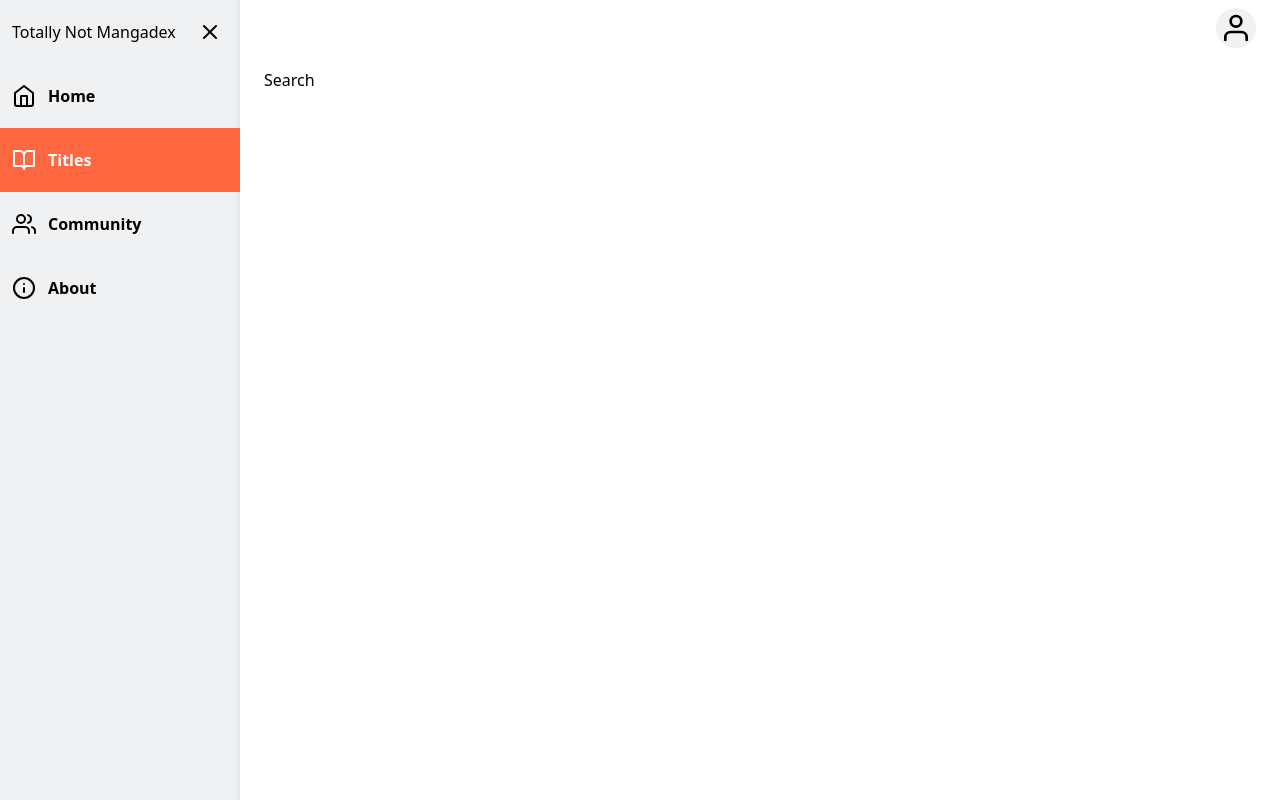
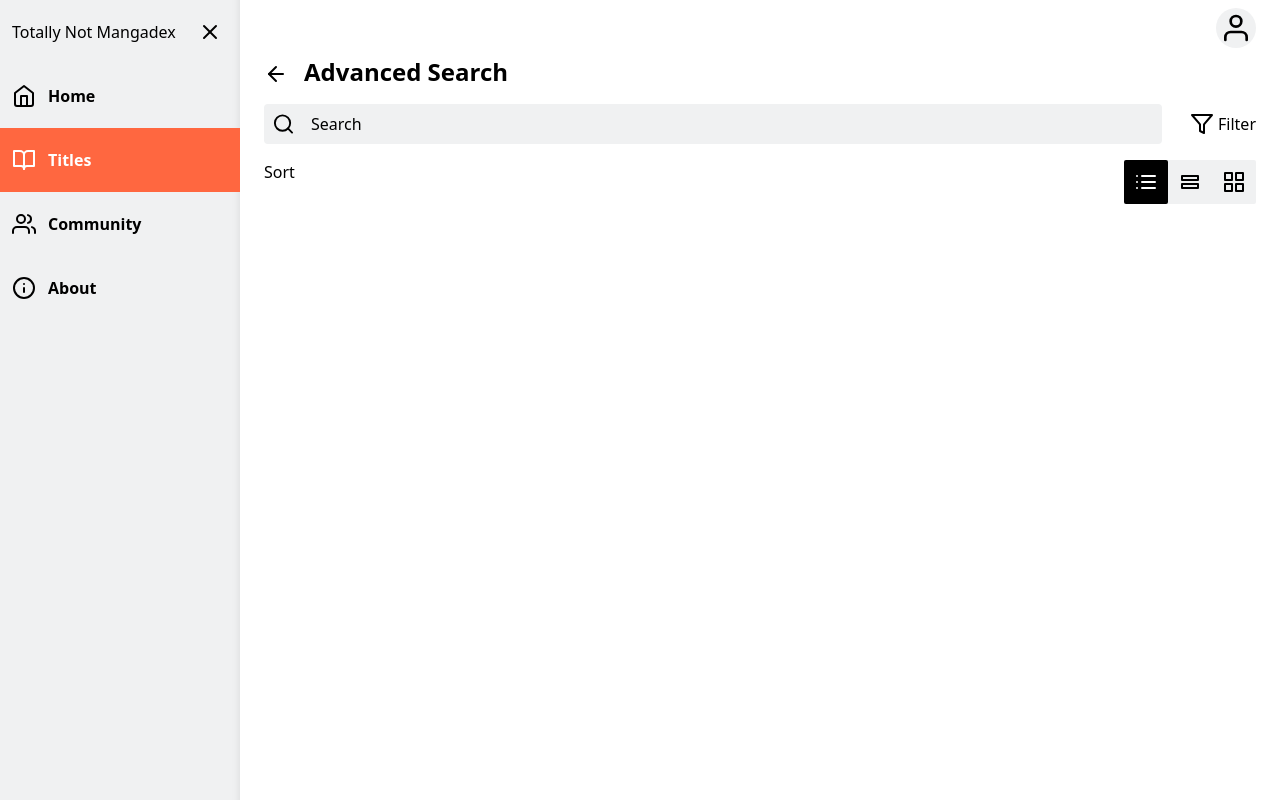
Before and after one commit to RafadanaM/mangadex-ui-practice, a React (Create React App) app: page /titles in a window 1280 px wide. Built offline with nearby package versions, Linux system fonts and the light colour scheme.

Commit message:
create list view buttons

```diff
--- /dev/null
+++ b/src/components/Buttons/ListViewButtons/ListViewButton.tsx
@@ -0,0 +1,50 @@
+import { FiGrid, FiList, FiPause } from 'react-icons/fi'
+import { ListView } from '../../../utils/types'
+
+/* eslint-disable jsx-a11y/no-static-element-interactions */
+/* eslint-disable jsx-a11y/click-events-have-key-events */
+
+interface ListViewButtonI {
+    type: ListView
+    selectedView: ListView
+    setSelectedView: React.Dispatch<React.SetStateAction<ListView>>
+}
+
+const ListViewButton = ({
+    type,
+    selectedView,
+    setSelectedView,
+}: ListViewButtonI) => {
+    const defaultStyle = 'icon transition-colors'
+
+    const active = () => (selectedView === type ? 'text-white' : 'text-black')
+
+    const renderIcon = () => {
+        switch (type) {
+            case 'dense':
+                return (
+                    <FiPause
+                        className={`${defaultStyle} transform rotate-90 ${active()}`}
+                    />
+                )
+            case 'cover-only':
+                return <FiGrid className={`${defaultStyle} ${active()}`} />
+
+            default:
+                return <FiList className={`${defaultStyle} ${active()}`} />
+        }
+    }
+
+    return (
+        <div
+            className={`w-11 h-11 flex items-center justify-center z-10 cursor-pointer ${
+                selectedView === type ? '' : 'hover:bg-gray-200'
+            } `}
+            onClick={() => setSelectedView(type)}
+        >
+            {renderIcon()}
+        </div>
+    )
+}
+
+export default ListViewButton
--- /dev/null
+++ b/src/components/Buttons/ListViewButtons/ListViewButtons.tsx
@@ -0,0 +1,44 @@
+import { useState } from 'react'
+import { ListView } from '../../../utils/types'
+import ListViewButton from './ListViewButton'
+
+const ListViewButtons = () => {
+    const [selectedView, setSelectedView] = useState<ListView>('normal')
+
+    const slider = () => {
+        switch (selectedView) {
+            case 'dense':
+                return 'left-11'
+            case 'cover-only':
+                return 'left-[5.5rem]'
+
+            default:
+                return 'left-0'
+        }
+    }
+
+    return (
+        <div className="flex items-center relative rounded-sm bg-secondary">
+            <div
+                className={`w-11 h-11 transition-all absolute left bg-black rounded-sm top-0 ${slider()}`}
+            />
+            <ListViewButton
+                type="normal"
+                selectedView={selectedView}
+                setSelectedView={setSelectedView}
+            />
+            <ListViewButton
+                type="dense"
+                selectedView={selectedView}
+                setSelectedView={setSelectedView}
+            />
+            <ListViewButton
+                type="cover-only"
+                selectedView={selectedView}
+                setSelectedView={setSelectedView}
+            />
+        </div>
+    )
+}
+
+export default ListViewButtons
--- a/src/components/Layout.tsx
+++ b/src/components/Layout.tsx
@@ -13,7 +13,7 @@ export const Layout = () => {
             <Sidebar isOpen={isOpen} setOpen={setIsOpen} />
             <div className="transition-all duration-300 flex flex-col flex-grow flex-shrink min-w-0">
                 <Navbar isOpen={isOpen} setOpen={setIsOpen} />
-                <div className="main-container flex-grow py-3">
+                <div className="main-container flex-grow pb-3">
                     <Outlet />
                 </div>
             </div>
--- a/src/index.css
+++ b/src/index.css
@@ -26,4 +26,8 @@
     .main-container {
         @apply container px-6 max-w-[1440px] mx-auto;
     }
+
+    .icon {
+        @apply w-6 h-6;
+    }
 }
--- a/src/pages/Home.tsx
+++ b/src/pages/Home.tsx
@@ -29,17 +29,17 @@ const Home: React.FC = () => {
         <>
             <div className="flex items-center justify-between mb-4">
                 <h2 className="font-semibold text-2xl">Seasonal</h2>
-                <FiArrowRight className="w-6 h-6" />
+                <FiArrowRight className="icon" />
             </div>
             <SeasonalSwiper />
             <div className="flex items-center justify-between mb-4 mt-10">
                 <h2 className="font-semibold text-2xl">Latest Updates</h2>
-                <FiArrowRight className="w-6 h-6" />
+                <FiArrowRight className="icon" />
             </div>
             <UpdateCards />
             <div className="flex items-center justify-between mb-4 mt-10">
                 <h2 className="font-semibold text-2xl">Recently Added</h2>
-                <FiArrowRight className="w-6 h-6" />
+                <FiArrowRight className="icon" />
             </div>
             <AddedSwiper />
         </>
--- a/src/pages/Title.tsx
+++ b/src/pages/Title.tsx
@@ -1,5 +1,39 @@
+import { FiArrowLeft, FiFilter, FiSearch } from 'react-icons/fi'
+import { useNavigate } from 'react-router-dom'
+import ListViewButtons from '../components/Buttons/ListViewButtons/ListViewButtons'
+
 const Title = () => {
-    return <div>Search</div>
+    const navigate = useNavigate()
+
+    return (
+        <>
+            <div className="flex gap-x-4 items-center mb-4">
+                <FiArrowLeft
+                    onClick={() => navigate('/')}
+                    className="icon cursor-pointer mt-1"
+                />
+                <h2 className="text-2xl font-semibold">Advanced Search</h2>
+            </div>
+            <div className="flex flex-grow items-center mb-4">
+                <div className="flex gap-x-4 items-center flex-grow p-2 rounded bg-secondary">
+                    <FiSearch className="icon" />
+                    <input
+                        type="text"
+                        placeholder="Search"
+                        className="w-full bg-secondary placeholder:text-black"
+                    />
+                </div>
+                <div className="flex items-center gap-x-1 ml-7">
+                    <FiFilter className="icon" />
+                    <span className="font-medium">Filter</span>
+                </div>
+            </div>
+            <div className="flex flex-grow justify-between">
+                <h2>Sort</h2>
+                <ListViewButtons />
+            </div>
+        </>
+    )
 }
 
 export default Title
--- /dev/null
+++ b/src/utils/types.ts
@@ -0,0 +1 @@
+export type ListView = 'normal' | 'dense' | 'cover-only'
```
